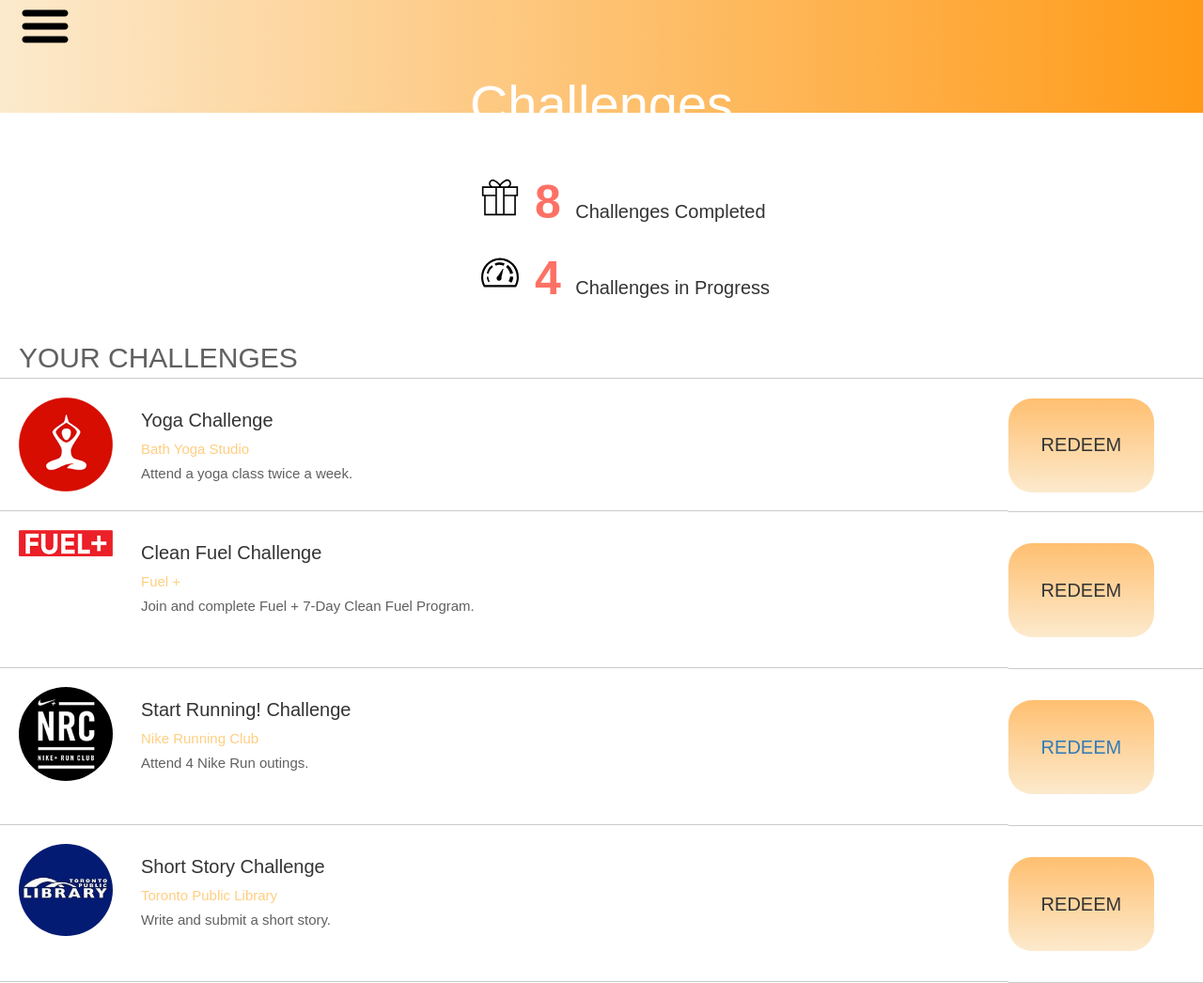
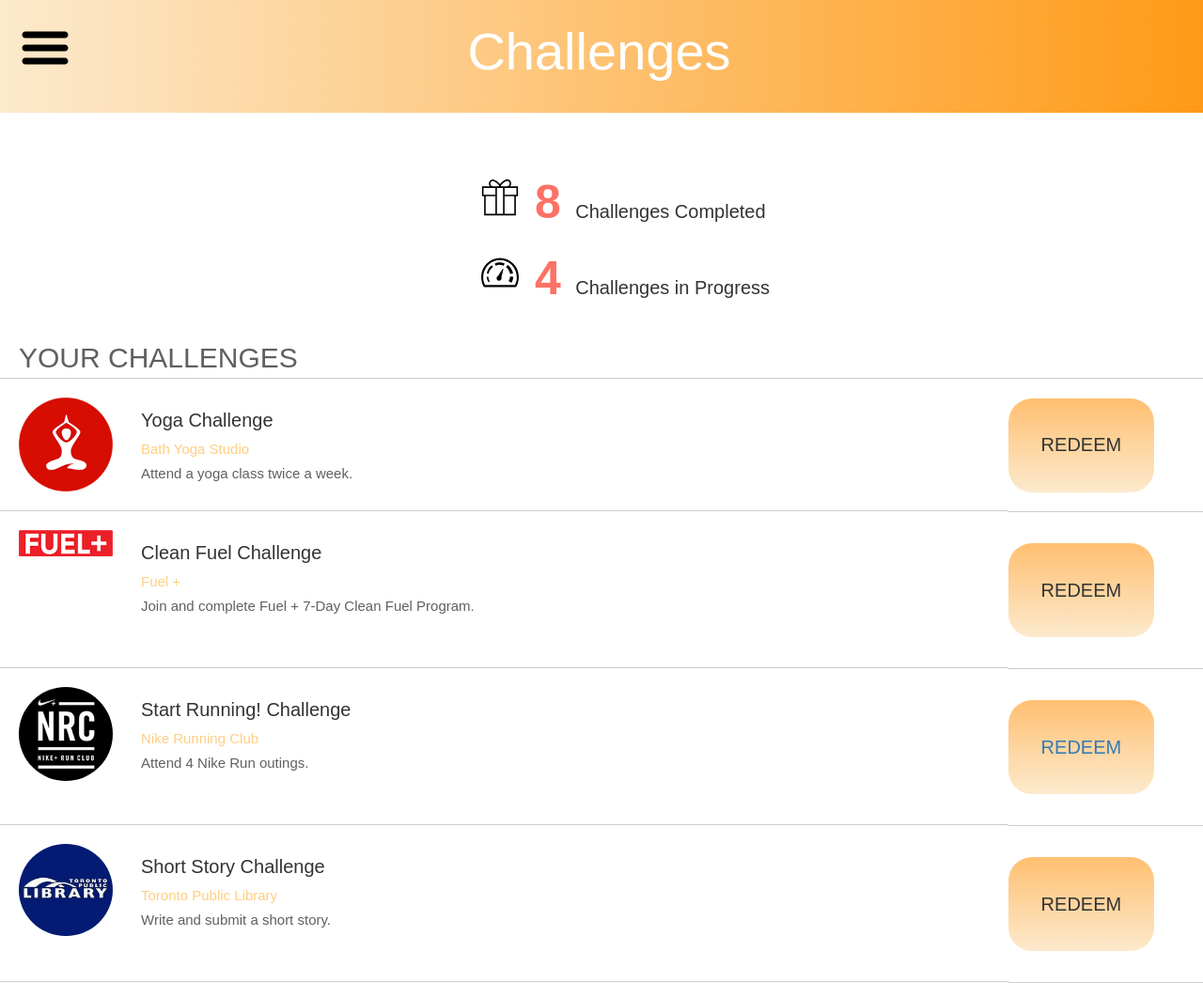
Before and after one commit to LycheeLisa/Hackthe6ix, a plain HTML site: page challengemerewards.html in a window 1280 px wide. Shown: the whole page at 94% size. Drawn offline with nearby package versions, Linux system fonts and the light colour scheme.

Commit message:
Changed nav bar for rest of pages

```diff
--- a/challengemerewards.html
+++ b/challengemerewards.html
@@ -11,17 +11,19 @@
 <!--Navigation-->
 <div class="phoneheader">
     <!-- Use any element to open the sidenav -->
-    <span onclick="openNav()"><img src="SVGs/hamburger.svg" class="Navbutton"></span>
+    <div>
+        <span onclick="openNav()"><img src="SVGs/hamburger.svg" class="Navbutton"></span>
+        <span><h1>Challenges</h1></span>
+    </div>
     <div id="mySidenav" class="sidenav">
         <a href="javascript:void(0)" class="closebtn" onclick="closeNav()">&times;</a>
         <img src="SVGs/michael.jpg" class="profilepic">
         <a href="index.html">Profile</a>
-        <a href="challengemerewards.html">Challenge</a>
+        <a href="challengemerewards.html">Challenges</a>
         <a href="map.html">Map</a>
         <a href="#">Rewards</a>
         <a href="challengemebadges.html">Badges</a>
     </div>
-    <h1>Challenges</h1>
 </div>
 <!-- Profile Table Homescreen -->
 <div class="challengeheader">
```
Also changed, not shown: challengeprogress.html (+7 -2 lines), index.html (+4 -2 lines), map.html (+6 -2 lines).
